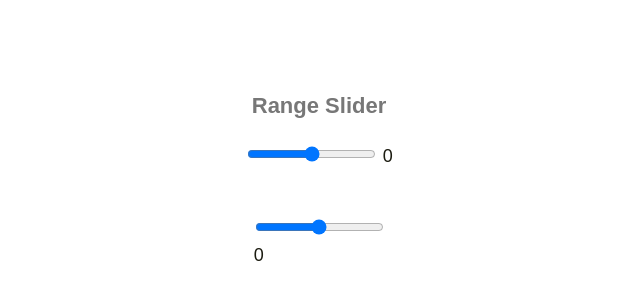
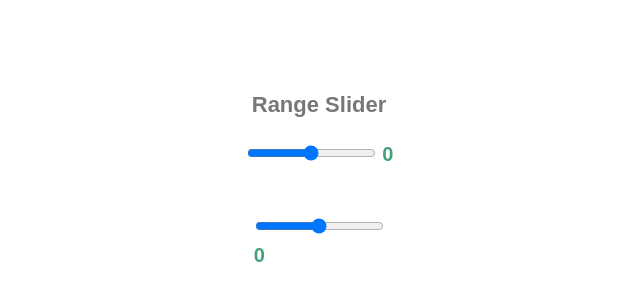
Before and after one commit to ahsanaaxioned/Range-Slider, a plain HTML site: page index.html in a window 1280 px wide. Shown: the part 92-392 px from the top of the page, 321-961 px from the left. Drawn offline with Linux system fonts and the light colour scheme.

Commit message:
css modified and added

```diff
--- a/assets/css/style.css
+++ b/assets/css/style.css
@@ -131,8 +131,9 @@ li {
 }
 
 span {
-  color: #1c1c11;
-  font-size: 18px;
+  color: #42a37b;
+  font-size: 20px;
+  font-weight: 600;
 }
 
 .input-group2 {
```
